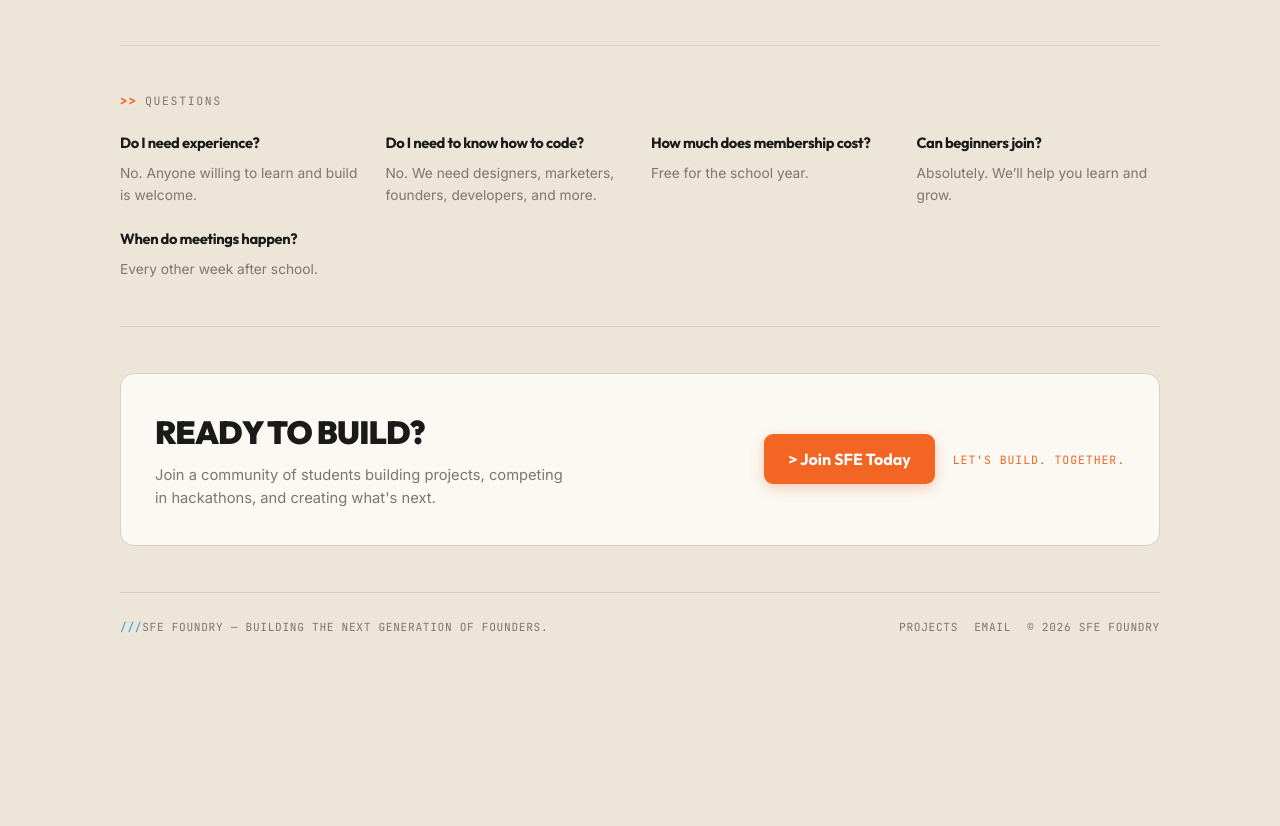
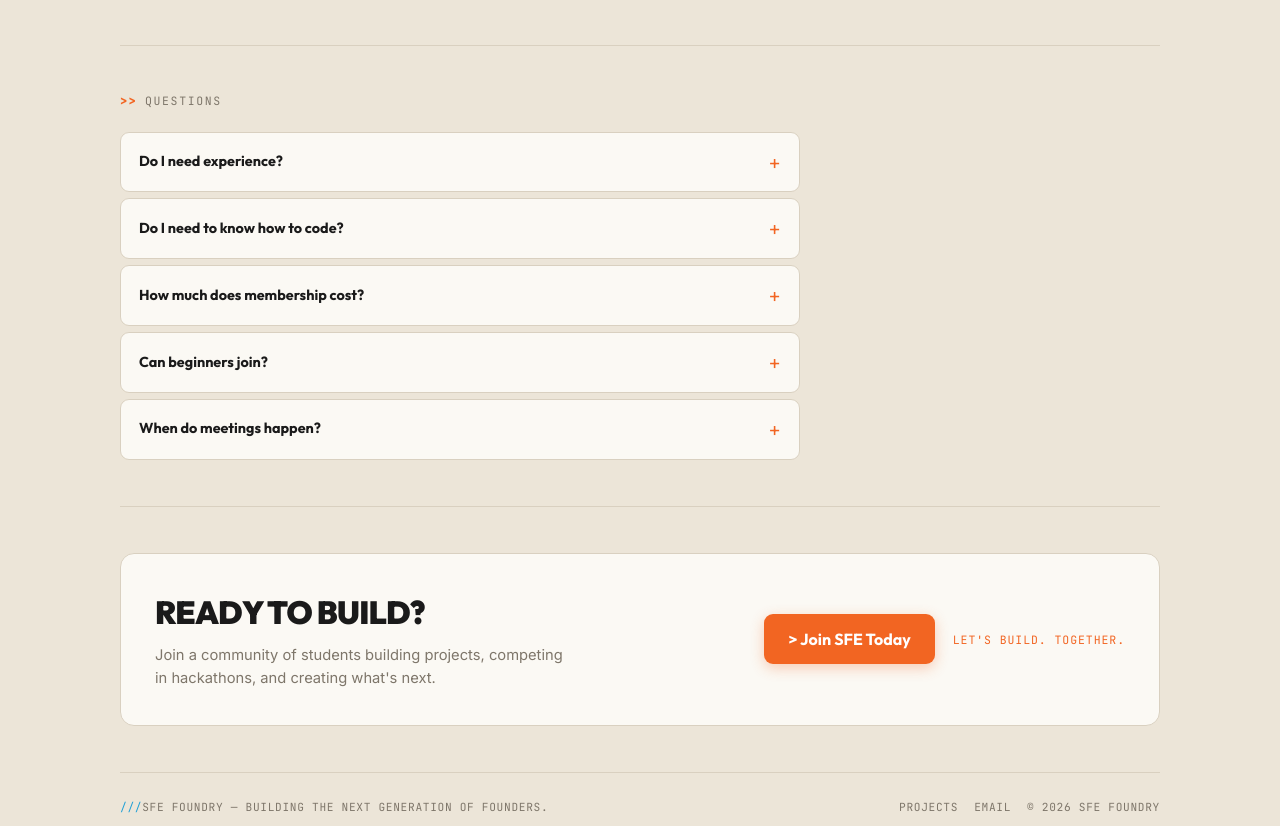
Before and after one commit to nadellasripad11/mission-sfe-foundry, a Next.js app: page / in a window 1280 px wide. Shown: the part 3280-4106 px from the top of the page. Before the commit the page ends 3926 px from the top, so only its background shows below. Built offline with nearby package versions, Linux system fonts and the light colour scheme; no server answers.

Commit message:
Convert home page FAQ section to accordion — collapsed by default

```diff
--- a/src/app/(app)/page.tsx
+++ b/src/app/(app)/page.tsx
@@ -1,5 +1,6 @@
 'use client';
 
+import { useState } from 'react';
 import Link from 'next/link';
 import { useAuth } from '../../components/AuthProvider';
 
@@ -50,6 +51,7 @@ const FAQ = [
 
 export default function HomePage() {
   const { openAuth } = useAuth();
+  const [faqOpen, setFaqOpen] = useState<number | null>(null);
   const scrollTo = (id: string) => document.getElementById(id)?.scrollIntoView({ behavior: 'smooth', block: 'start' });
 
   return (
@@ -178,13 +180,26 @@ export default function HomePage() {
       {/* ── FAQ / Questions ── */}
       <section id="faq" className="lp-sec">
         <div className="sec-label">Questions</div>
-        <div className="faq-grid">
-          {FAQ.map((f) => (
-            <div key={f.q} className="faq-item">
-              <h4>{f.q}</h4>
-              <p>{f.a}</p>
-            </div>
-          ))}
+        <div style={{ display: 'flex', flexDirection: 'column', gap: 6, maxWidth: 680 }}>
+          {FAQ.map((f, idx) => {
+            const isOpen = faqOpen === idx;
+            return (
+              <div key={f.q} style={{ border: '1px solid var(--line)', borderRadius: 9, overflow: 'hidden', background: 'var(--white)' }}>
+                <button
+                  onClick={() => setFaqOpen(isOpen ? null : idx)}
+                  style={{ width: '100%', display: 'flex', alignItems: 'center', justifyContent: 'space-between', padding: '15px 18px', background: 'none', border: 'none', cursor: 'pointer', textAlign: 'left', gap: 12 }}
+                >
+                  <span style={{ fontFamily: 'Outfit', fontWeight: 700, fontSize: '.9rem', color: 'var(--ink)' }}>{f.q}</span>
+                  <span style={{ color: 'var(--orange)', fontSize: '1.2rem', fontWeight: 300, flexShrink: 0, transform: isOpen ? 'rotate(45deg)' : 'none', transition: 'transform .2s ease', display: 'inline-block' }}>+</span>
+                </button>
+                {isOpen && (
+                  <div style={{ padding: '0 18px 14px', borderTop: '1px solid var(--line)' }}>
+                    <p style={{ color: 'var(--ink-soft)', fontSize: '.83rem', lineHeight: 1.7, marginTop: 12 }}>{f.a}</p>
+                  </div>
+                )}
+              </div>
+            );
+          })}
         </div>
       </section>
 
```
